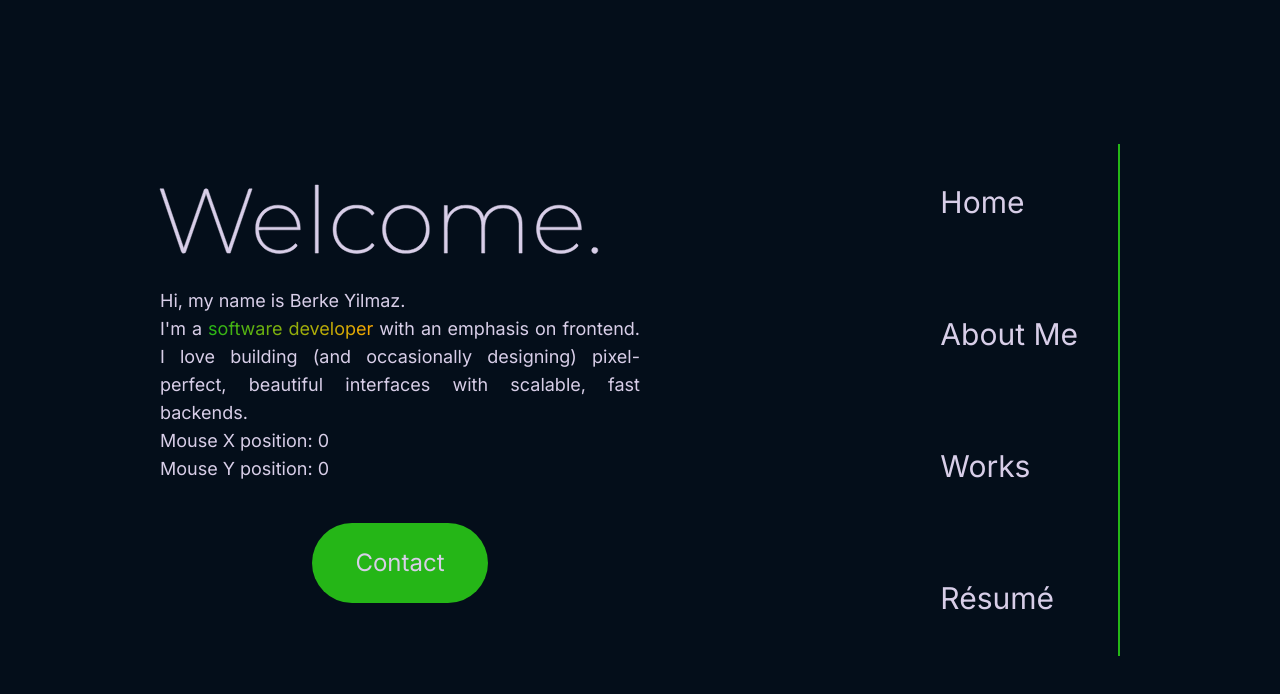
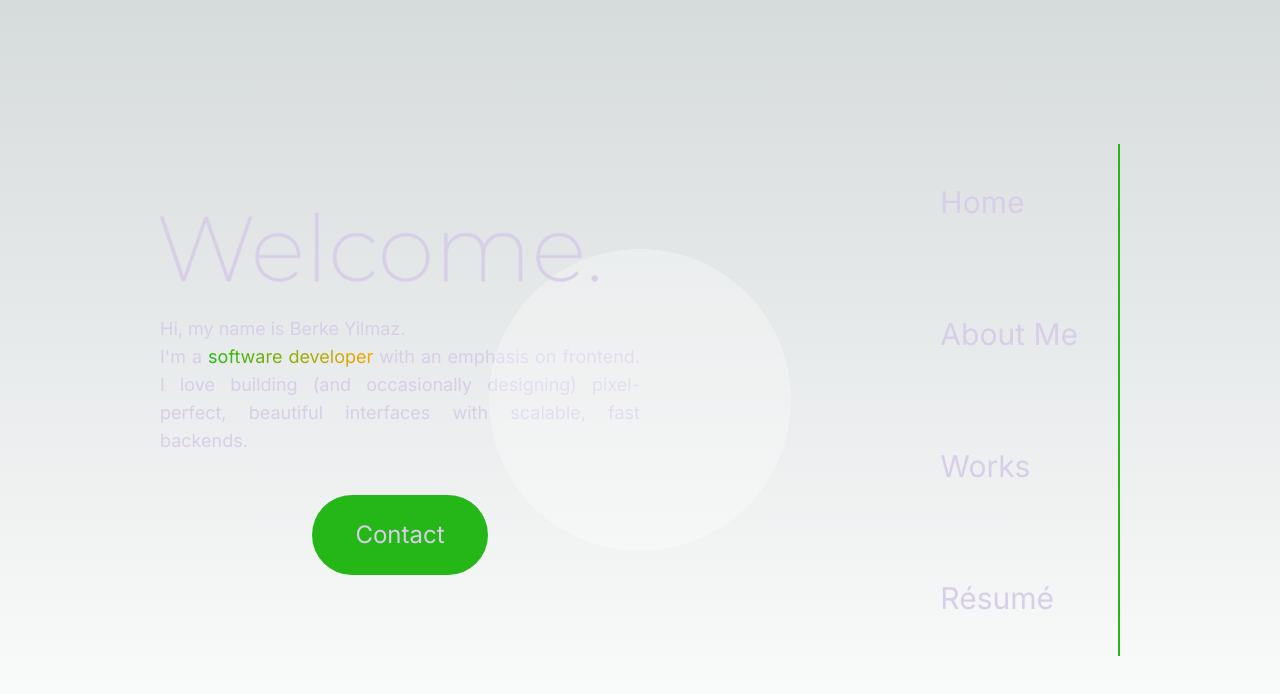
Before and after one commit to KBerkeYilmaz/personal-page, a Next.js app: page / in a window 1280 px wide. Shown: the top 694 px of the page. Built offline with nearby package versions, Linux system fonts and the light colour scheme.

Commit message:
Second implementation, managed to add an event but a weird one.

```diff
--- a/src/app/components/mouseTracker.tsx
+++ b/src/app/components/mouseTracker.tsx
@@ -1,27 +1,36 @@
-import React, { useState, useEffect } from 'react';
+import React, { useState, useEffect } from "react";
 
 function MouseTracker() {
   const [mousePosition, setMousePosition] = useState({ x: 0, y: 0 });
 
-    // Function to update the mouse position
   const handleMouseMove = (event) => {
     setMousePosition({ x: event.clientX, y: event.clientY });
   };
 
   useEffect(() => {
-        // Add mouse move event listener when the component mounts
-        window.addEventListener('mousemove', handleMouseMove);
+    document.addEventListener("mousemove", handleMouseMove);
 
-        // Remove event listener when the component unmounts
     return () => {
-            window.removeEventListener('mousemove', handleMouseMove);
+      document.removeEventListener("mousemove", handleMouseMove);
     };
   }, []);
 
+  const backgroundStyle = {
+    backgroundPosition: `${mousePosition.x}px ${mousePosition.y}px`,
+  };
+
   return (
-        <div>
-            <p>Mouse X position: {mousePosition.x}</p>
-            <p>Mouse Y position: {mousePosition.y}</p>
+    <div
+      style={{
+        position: "absolute",
+        width: "100vw",
+        height: "100vh",
+        background:
+          "radial-gradient(circle at center, rgba(255,255,255,0.3) 20%, transparent 20%)",
+        ...backgroundStyle,
+      }}
+    >
+      {/* Your content here */}
     </div>
   );
 }
--- a/src/app/globals.css
+++ b/src/app/globals.css
@@ -51,3 +51,8 @@ body {
 .from-primary-to-accent {
   --tw-gradient-stops: theme('colors.primary'), theme('colors.accent');
 }
+
+/* Add this to your CSS file */
+body {
+  position: relative;
+}
--- a/src/app/page.tsx
+++ b/src/app/page.tsx
@@ -7,13 +7,38 @@ import "./globals.css";
 
 export default function App() {
   const [showGreeting, setShowGreeting] = useState(false);
+  const [scrollY, setScrollY] = useState(0);
+
+  const handleScroll = () => {
+    const position = window.pageYOffset;
+    setScrollY(position);
+  };
+
+  useEffect(() => {
+    window.addEventListener("scroll", handleScroll, { passive: true });
+
+    return () => {
+      window.removeEventListener("scroll", handleScroll);
+    };
+  }, []);
+
+  // Calculate the background color based on scroll position
+  // This is a simple example; you can create more complex formulas as needed
+  const backgroundColor = `rgba(0, 0, 0, ${Math.min(
+    scrollY / 1000,
+    0.5
+  )})`;
 
   useEffect(() => {
     setShowGreeting(true);
   }, []);
 
   return (
-    <div className="landing-page bg-background w-screen h-screen flex flex-col items-center">
+    <div
+      className="landing-page bg-background w-screen h-screen flex flex-col items-center"
+      style={{ backgroundColor, transition: "background-color 0.3s ease" }}
+    >
+      <MouseTracker />
       <main className="w-3/4 h-full flex justify-center">
         <div className="w-1/2 h-full flex flex-col items-start justify-center">
           <motion.h1
@@ -74,7 +99,7 @@ export default function App() {
               animate={{ opacity: 1 }}
               transition={{ duration: 0.8, delay: 2.9 }}
             >
-              <MouseTracker />
+
             </motion.h2>
           </div>
           <div className="flex items-center justify-center w-full my-10">
```
Lines whose indentation alone changed are shown as unchanged.
